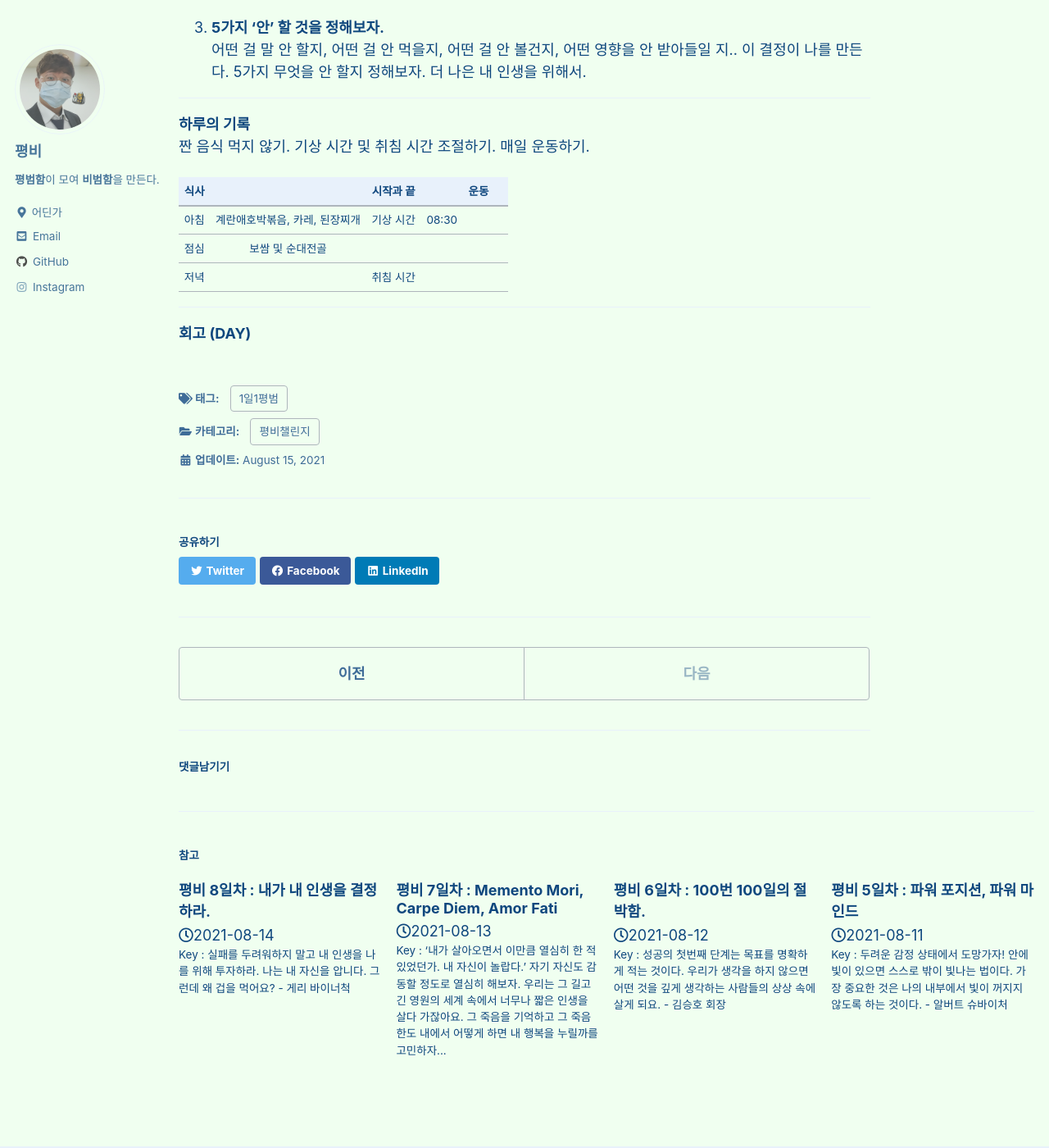
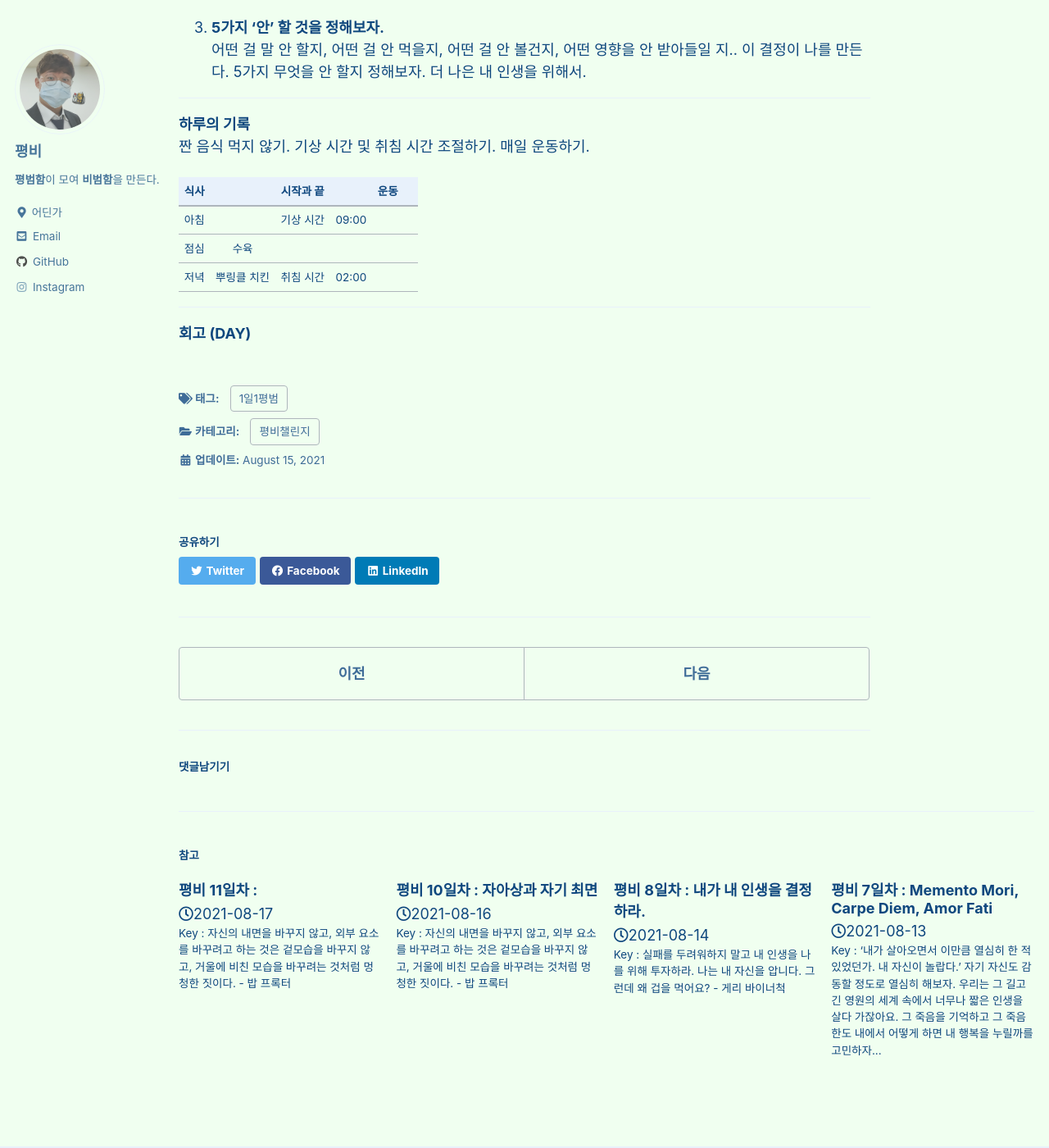
Before and after one commit to rlaghdcjf12/rlaghdcjf12.github.io, a Jekyll site: the page built from _posts/Ordinary/2021-08-15-9th-Day.md, in a window 1280 px wide and 1400 px high, scrolled down 1273 px. Shown: the whole window at 82% size. Built offline with Jekyll 4.4.1, drawn with Linux system fonts in a browser that asks for light colours; cached includes are drawn as plain includes; comment, search, counter and statistics services are not loaded.

Commit message:
[POST] 10일차, 11일차 템플릿

````diff
--- a/_posts/Ordinary/2021-08-15-9th-Day.md
+++ b/_posts/Ordinary/2021-08-15-9th-Day.md
@@ -41,9 +41,9 @@ Key : 우리의 미래를 예측할 수 있는 건 과거의 경험이 아니라
 
 | 식사 |  | 시작과 끝 |  | 운동 |  |
 |:----:|:----:|:----:|:----:|:----:|:----:|
-| 아침 | 계란애호박볶음, 카레, 된장찌개 | 기상 시간 | 08:30 |  |  |
-| 점심 | 보쌈 및 순대전골 |  |  |  |  |
-| 저녁 |  | 취침 시간 |  |  |  |
+| 아침 |  | 기상 시간 | 09:00 |  |  |
+| 점심 | 수육 |  |  |  |  |
+| 저녁 | 뿌링클 치킨 | 취침 시간 | 02:00 |  |  |
 
 ---
 **회고 (DAY)**
--- /dev/null
+++ b/_posts/Ordinary/2021-08-16-10th-Day.md
@@ -0,0 +1,35 @@
+---
+permalink: /ordinary/10
+title: "평비 10일차 : 자아상과 자기 최면"
+date: 2021-08-16 20:00:00 +0900
+categories: 평비챌린지
+tags: 1일1평범
+---
+Key :
+```
+자신의 내면을 바꾸지 않고, 외부 요소를 바꾸려고 하는 것은
+겉모습을 바꾸지 않고, 거울에 비친 모습을 바꾸려는 것처럼 멍청한 짓이다.
+  - 밥 프록터
+```
+
+---
+**한 주를 준비하는 다짐**
+
+
+---
+**성공한 사람들과의 시간**
+`인생의 "전환점"을 보장하는 영상 (성공비밀 present) from 성공비밀 : 대한민국 NO.1 멘토링 채널 youtube`
+
+
+---
+**하루의 기록**
+짠 음식 먹지 않기. 기상 시간 및 취침 시간 조절하기. 매일 운동하기.
+
+| 식사 |  | 시작과 끝 |  | 운동 |  |
+|:----:|:----:|:----:|:----:|:----:|:----:|
+| 아침 | 계란애호박볶음, 카레, 된장찌개 | 기상 시간 | 08:00 |  |  |
+| 점심 | 보쌈 및 순대전골 |  |  |  |  |
+| 저녁 |  | 취침 시간 |  |  |  |
+
+---
+**회고 (DAY)**
--- /dev/null
+++ b/_posts/Ordinary/2021-08-17-11th-Day.md
@@ -0,0 +1,35 @@
+---
+permalink: /ordinary/11
+title: "평비 11일차 : "
+date: 2021-08-17 20:00:00 +0900
+categories: 평비챌린지
+tags: 1일1평범
+---
+Key :
+```
+자신의 내면을 바꾸지 않고, 외부 요소를 바꾸려고 하는 것은
+겉모습을 바꾸지 않고, 거울에 비친 모습을 바꾸려는 것처럼 멍청한 짓이다.
+  - 밥 프록터
+```
+
+---
+**한 주를 준비하는 다짐**
+
+
+---
+**성공한 사람들과의 시간**
+`인생의 "전환점"을 보장하는 영상 (성공비밀 present) from 성공비밀 : 대한민국 NO.1 멘토링 채널 youtube`
+
+
+---
+**하루의 기록**
+짠 음식 먹지 않기. 기상 시간 및 취침 시간 조절하기. 매일 운동하기.
+
+| 식사 |  | 시작과 끝 |  | 운동 |  |
+|:----:|:----:|:----:|:----:|:----:|:----:|
+| 아침 | 계란애호박볶음, 카레, 된장찌개 | 기상 시간 | 08:00 |  |  |
+| 점심 | 보쌈 및 순대전골 |  |  |  |  |
+| 저녁 |  | 취침 시간 |  |  |  |
+
+---
+**회고 (DAY)**
````
